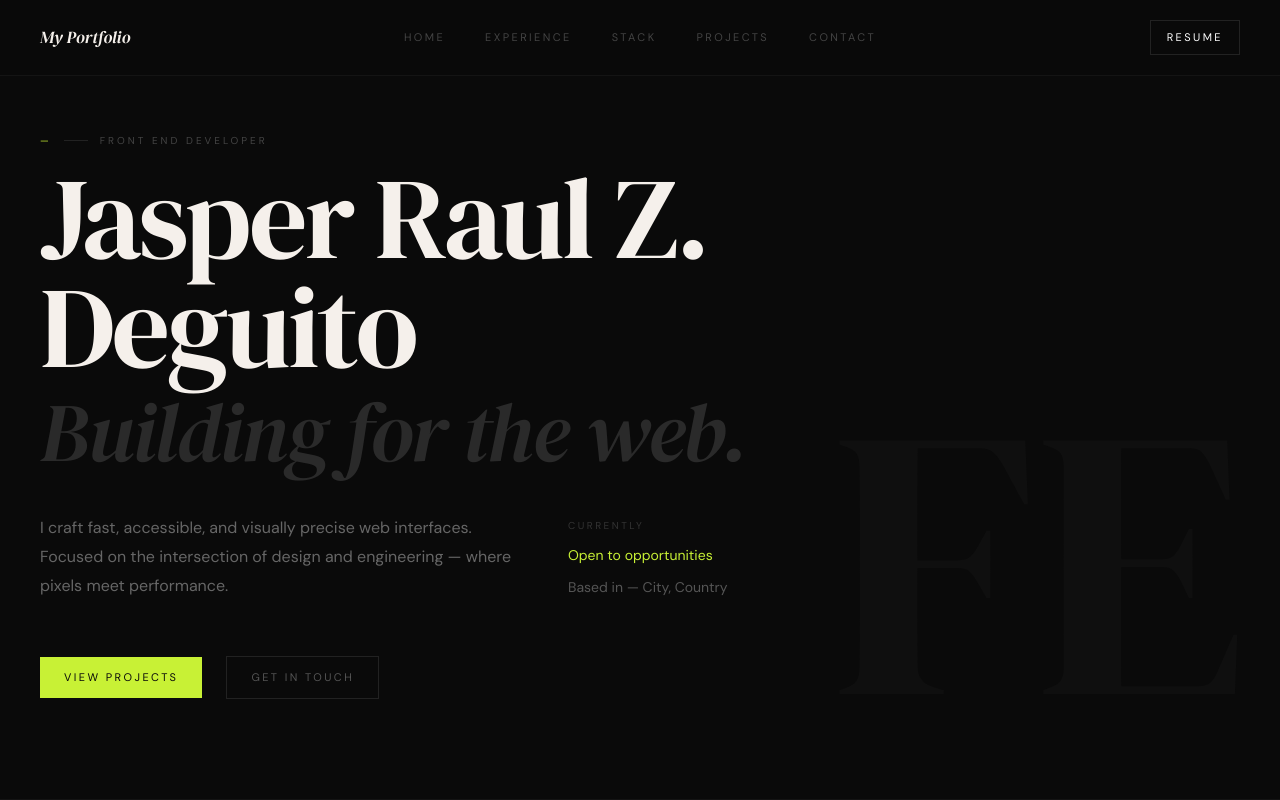
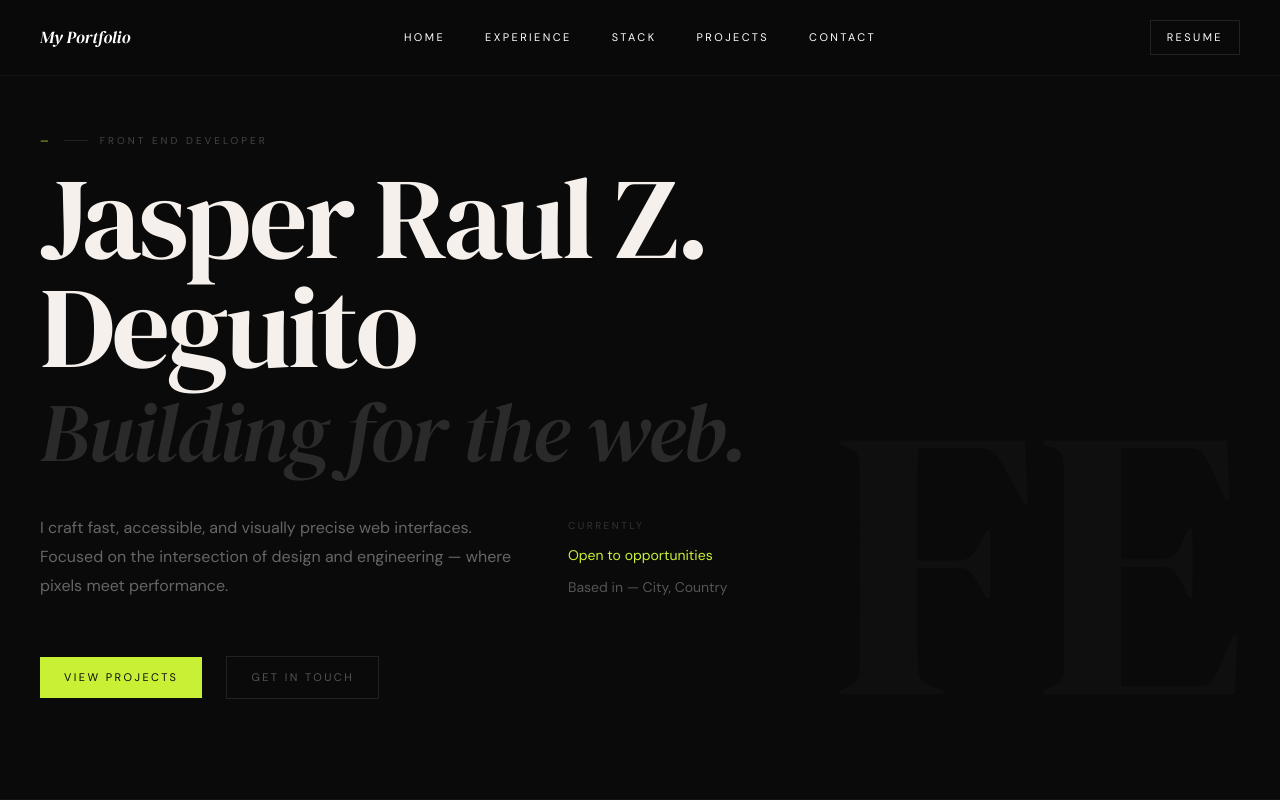
Before and after one commit to bombocaa/portfolio-v2, a React (Vite) app: page / in a window 1280 px wide. Shown: the top 800 px of the page. Built offline with nearby package versions, Linux system fonts and the light colour scheme.

Commit message:
feat: create responsive Navbar component with hover states and navigation links

```diff
--- a/src/components/Navbar.tsx
+++ b/src/components/Navbar.tsx
@@ -11,7 +11,7 @@ export default function Navbar() {
         >
             <span
                 className="text-sm font-medium w-auto"
-                style={{ color: '#f5f0eb', fontFamily: 'DM Serif Display, serif', fontStyle: 'italic', maxWidth: '180px', fontSize: '17px' }}
+                style={{ color: '#ffffffff', fontFamily: 'DM Serif Display, serif', fontStyle: 'italic', maxWidth: '180px', fontSize: '17px' }}
             >
                 My Portfolio
             </span>
@@ -22,7 +22,7 @@ export default function Navbar() {
                         href={`#${link.toLowerCase()}`}
                         className="text-[11px] tracking-[0.22em] uppercase transition-colors duration-200"
                         style={{
-                            color: hoveredNav === link ? '#f5f0eb' : '#444',
+                            color: hoveredNav === link ? '#f5f0eb' : '#ffffffff',
                             fontFamily: 'DM Sans, sans-serif',
                         }}
                         onMouseEnter={() => setHoveredNav(link)}
```
